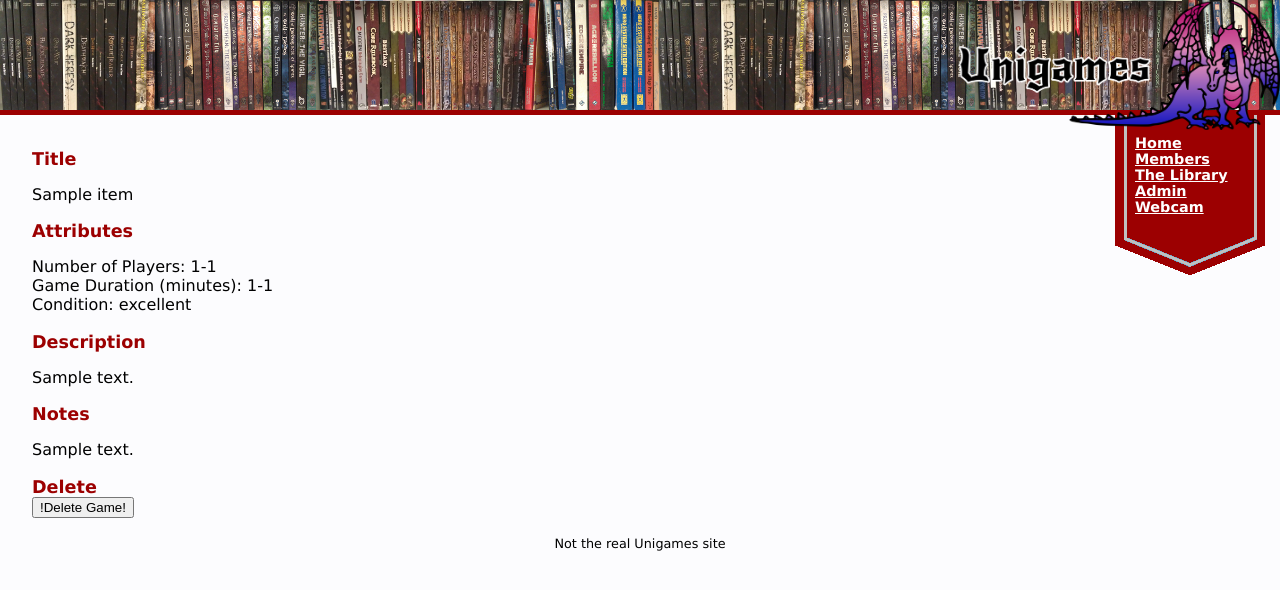
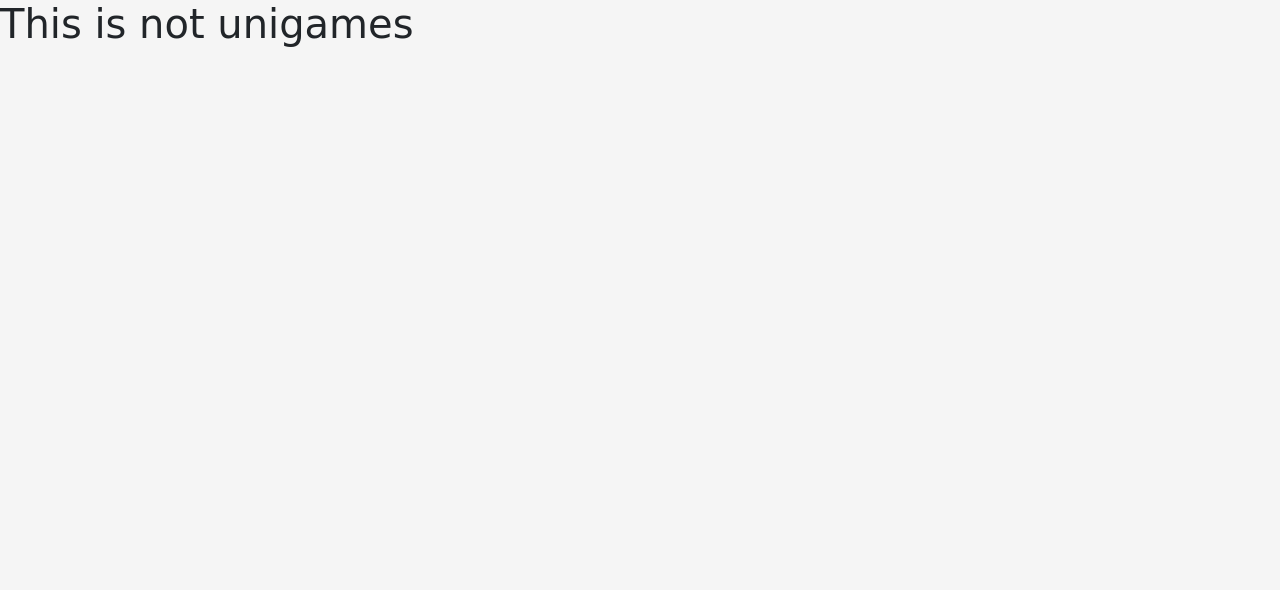
Before and after one commit to sirmiggles/project-dragon, a Django app: page /library/game/1/ in a window 1280 px wide. Shown: the top 590 px of the page. Run offline with Django 3.2, Linux system fonts and the light colour scheme; tables that the repository leaves empty hold one stand-in row (values such as "Sample post"); some libraries are stand-ins or nearby versions.

Commit message:
Update the base page and base CSS file

```diff
--- a/src/dragon/dragon/static/dragon/style.css
+++ b/src/dragon/dragon/static/dragon/style.css
@@ -1,139 +1,7 @@
-body {
-color: black;
-background: #fcfcfe;
-margin: 0;
-padding: 0;
-font-family:  verdana, helvetica, sans-serif;
-width:100%;
+* {
+    font-family : "Comic Sans MS";
 }
 
-
-
-#topbar {
-background: url("bookheader.png") #9c0001 repeat-x top left;
-margin:0;
-padding:0;
-height: 110px;
-border-bottom: solid #9c0001 5px;
+body {
+    background-color: whitesmoke;
 }
-
-#logo {
-margin: 0;
-border:0;
-padding:0;
-position: absolute;
-top:0;
-right:0;
-}
-
-#logo img {
-border: 0px;
-}
-
-#menubar {
-width:140px;
-padding: 5px;
-margin-left: 1em;
-margin-right: 0;
-border-left: solid #9c0001 2px;
-border-bottom: solid #9c0001 2px;
-float:right;
-}
-
-#menubar p {
-padding: 2px 1em 2px 1em;
-margin:0;
-border: 5px;
-}
-
-#menubar a {
-color: #9c0001;
-text-decoration: none;
-font-weight:bold;
-}
-
-#bodytext {
-margin: 0;
-padding: 1em 2em 1em 2em;
-}
-
-h1 {
-font-size:140%;
-color: black;
-text-align:center;
-margin-top: 1em;
-padding: 0;
-
-}
-
-h2 {
-font-size:130%;
-color: #9c0001;
-margin-top: 1em;
-margin-bottom:0em;
-padding: 0;
-font-weight: bolder;
-}
-
-h3 {
-font-size:110%;
-margin:0;
-margin-top:1em;
-color: #9c0001;
-padding: 0;
-}
-
-h4 h5 {
-font-size:100%;
-color: #9c0001;
-padding: 0;
-}
-
-#footer {
-margin: 0;
-height:auto;
-width:100%;
-position: relative;
-bottom:2%;
-}
-
-#footer p {
-padding: 2px 0 2px 0;
-text-align: center;
-font-size:80%;
-margin:0;
-}
-
-#menucontainer {
-float: right;
-width: 150px;
-padding: 0;
-margin-left: 5px;
-margin-right: 15px;
-}
-
-#menu {
-background: url('flag.gif') repeat-y #9c0001;
-margin: 0;
-padding: 20px;
-top: 0;
-font-weight: bold;
-font-size: 90%;
-}
-
-#menu a {
-background: #9c0001;
-color: white;
-}
-
-#menubottom {
-background: url('flagbottom.gif');
-margin: 0;
-padding: 0;
-height: 40px;
-width: 150px;
-}
-
-table, th, td {
-    border: 1px solid black;
-}
--- a/src/dragon/dragon/templates/dragon/base.html
+++ b/src/dragon/dragon/templates/dragon/base.html
@@ -1,42 +1,16 @@
 <!DOCTYPE html>
 <html lang="en">
-<head>
+  <head>
     <meta charset="UTF-8">
     <title>{% block title %}Unigames{% endblock %}</title>
     {% load static %}
+    <link rel="stylesheet" href="https://stackpath.bootstrapcdn.com/bootstrap/4.3.1/css/bootstrap.min.css" integrity="sha384-ggOyR0iXCbMQv3Xipma34MD+dH/1fQ784/j6cY/iJTQUOhcWr7x9JvoRxT2MZw1T" crossorigin="anonymous">
+    <script src="https://code.jquery.com/jquery-3.3.1.slim.min.js" integrity="sha384-q8i/X+965DzO0rT7abK41JStQIAqVgRVzpbzo5smXKp4YfRvH+8abtTE1Pi6jizo" crossorigin="anonymous"></script>
+    <script src="https://cdnjs.cloudflare.com/ajax/libs/popper.js/1.14.7/umd/popper.min.js" integrity="sha384-UO2eT0CpHqdSJQ6hJty5KVphtPhzWj9WO1clHTMGa3JDZwrnQq4sF86dIHNDz0W1" crossorigin="anonymous"></script>
+    <script src="https://stackpath.bootstrapcdn.com/bootstrap/4.3.1/js/bootstrap.min.js" integrity="sha384-JjSmVgyd0p3pXB1rRibZUAYoIIy6OrQ6VrjIEaFf/nJGzIxFDsf4x0xIM+B07jRM" crossorigin="anonymous"></script>
     <link rel="stylesheet" type="text/css" href="{% static 'dragon/style.css' %}">
-</head>
-<body>
-
-{# bar at top #}
-<div id="topbar">
-    <a href="/">
-        <span id="logo">
-            <img src="{% static 'dragon/bi-nigames-banner3.png' %}" width="350" height="130" alt="Unigames" border="0">
-        </span>
-    </a>
-</div>
-
-{% block menu %}
-<div id="menucontainer">
-    <div id="menu">
-        <a href="/">Home</a><br>
-        <a href="/members/">Members</a><br>
-        <a href="/library/">The Library</a><br>
-        <a href="/admin">Admin</a><br>
-        <a href="http://webcam.ucc.asn.au/">Webcam</a><br>
-    </div>
-    <div id="menubottom"></div>
-</div>
-{% endblock %}
-
-<div id="bodytext">
-    {% block content %}{% endblock %}
-</div>
-
-<div id="footer">
-    <p> Not the real Unigames site</p>
-</div>
-
-</body>
+  </head>
+  <body>
+    <h1> This is not unigames </h1>
+  </body>
 </html>
```
